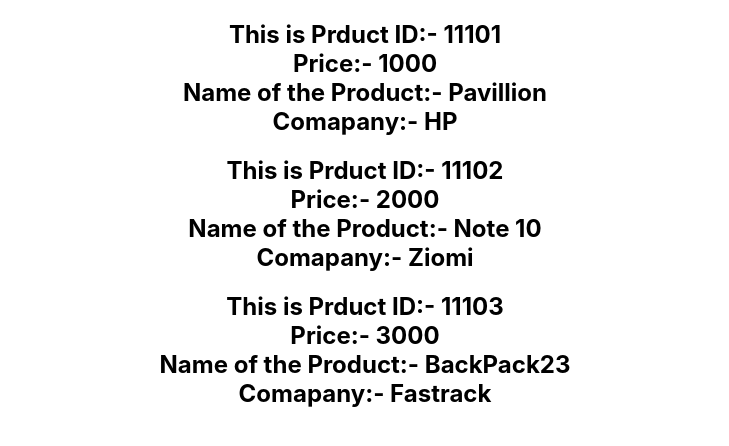
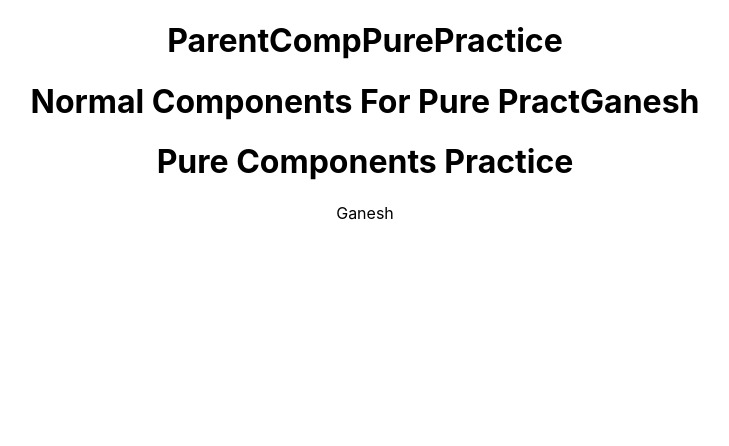
Before and after one commit to Dinesh107/React9AmMay24, a React (Create React App) app: page / in a window 1280 px wide. Shown: the top 446 px of the page, without its empty margins (275-1004 px from the left). Built offline with nearby package versions, Linux system fonts and the light colour scheme.

Commit message:
SixthCommit

```diff
--- a/src/App.js
+++ b/src/App.js
@@ -7,13 +7,25 @@
 import StudentsWelcomeConditionalIfElse from './components/StudentsWelcomeConditionalIfElse';
 import StylePracticeInReact from './components/StylePracticeInReact';
 import ProductsList from './components/ProductsList';
+import FragmentsPractice from './components/FragmentsPractice';
+import TableForFragmentsPractice from './components/TableForFragmentsPractice';
+import PureComponentsPractice from './components/PureComponentsPractice';
+import ParentCompPurePractice from './components/ParentCompPurePractice';
 
 
 function App() {
   return (
     <div className="App">
 
-      <ProductsList/>
+      <ParentCompPurePractice/>
+
+      {/* <PureComponentsPractice/> */}
+
+      {/* <TableForFragmentsPractice/> */}
+
+      {/* <FragmentsPractice/> */}
+
+      {/* <ProductsList/> */}
 
       {/* <StylePracticeInReact heading1={true}/> */}
 
--- /dev/null
+++ b/src/components/ColumsForFragmentsPractice.js
@@ -0,0 +1,30 @@
+import React from 'react'
+
+function ColumsForFragmentsPractice() {
+
+  const products = []
+
+  return (
+     <>
+       {/* {
+        products.map(product => (
+
+            <React.Fragment key={product.id}>
+                 <h1>Headings</h1>
+                 <p>Lorem ipsum dolor, sit amet consectetur adipisicing elit. Dolorem rerum animi eveniet sint voluptates corporis tempore, nesciunt inventore dolores, omnis eius autem quas, eos illum cum? Quasi nobis sequi dolorum.</p>
+            </React.Fragment>
+
+        ))
+       } */}
+
+        <td>
+           Customer
+        </td>
+        <td>
+            Ganesh
+        </td>
+    </>
+  )
+}
+
+export default ColumsForFragmentsPractice
--- /dev/null
+++ b/src/components/FragmentsPractice.js
@@ -0,0 +1,15 @@
+import React from 'react'
+
+function FragmentsPractice() {
+  return (
+  <React.Fragment>
+         <h1>This Is all About Fragments in React jS</h1>
+
+        <p>Lorem, ipsum dolor sit amet consectetur adipisicing elit. Animi delectus quis iusto, sed praesentium repudiandae atque illo iste? Harum nulla distinctio nesciunt aut, eveniet fugiat repellat officia natus reprehenderit veritatis.</p>
+    </React.Fragment>
+
+
+  )
+}
+
+export default FragmentsPractice
--- /dev/null
+++ b/src/components/NormalComponentsForPurePract.js
@@ -0,0 +1,17 @@
+import React, { Component } from 'react'
+
+class NormalComponentsForPurePract extends Component {
+  render() {
+    console.log('------NormalComp Rendering------')
+    return (
+      <div>
+        <h1>
+        Normal Components For Pure Pract
+            {this.props.customer}
+        </h1>
+      </div>
+    )
+  }
+}
+
+export default NormalComponentsForPurePract
--- /dev/null
+++ b/src/components/ParentCompPurePractice.js
@@ -0,0 +1,45 @@
+import React, { Component } from 'react'
+import NormalComponentsForPurePract from './NormalComponentsForPurePract'
+import PureComponentsPractice from './PureComponentsPractice'
+
+class ParentCompPurePractice extends Component {
+
+  constructor(props) {
+    super(props)
+
+    this.state = {
+       customer: 'Ganesh'
+    }
+  }
+
+  componentDidMount () {
+
+      setInterval(() => {
+
+        this.setState({
+            customer: 'Ganesh'
+        })
+
+     }, 4000)
+
+  }
+
+  render() {
+
+     console.log('------ParentComp Rendering------')
+
+    return (
+      <div>
+        <h1>ParentCompPurePractice</h1>
+        <NormalComponentsForPurePract customer={this.state.customer} >
+
+        </NormalComponentsForPurePract>
+        <PureComponentsPractice customer={this.state.customer} >
+
+        </PureComponentsPractice>
+      </div>
+    )
+  }
+}
+
+export default ParentCompPurePractice
--- /dev/null
+++ b/src/components/PureComponentsPractice.js
@@ -0,0 +1,17 @@
+import React, { PureComponent } from 'react'
+
+class PureComponentsPractice extends PureComponent {
+  render() {
+
+    console.log('------PureComp Rendering------')
+
+    return (
+      <div>
+        <h1>Pure Components Practice</h1>
+        {this.props.customer}
+      </div>
+    )
+  }
+}
+
+export default PureComponentsPractice
--- /dev/null
+++ b/src/components/TableForFragmentsPractice.js
@@ -0,0 +1,16 @@
+import React from 'react'
+import ColumsForFragmentsPractice from './ColumsForFragmentsPractice'
+
+function TableForFragmentsPractice() {
+  return (
+    <table>
+        <tbody>
+            <tr>
+               <ColumsForFragmentsPractice/>
+            </tr>
+        </tbody>
+    </table>
+  )
+}
+
+export default TableForFragmentsPractice
```
